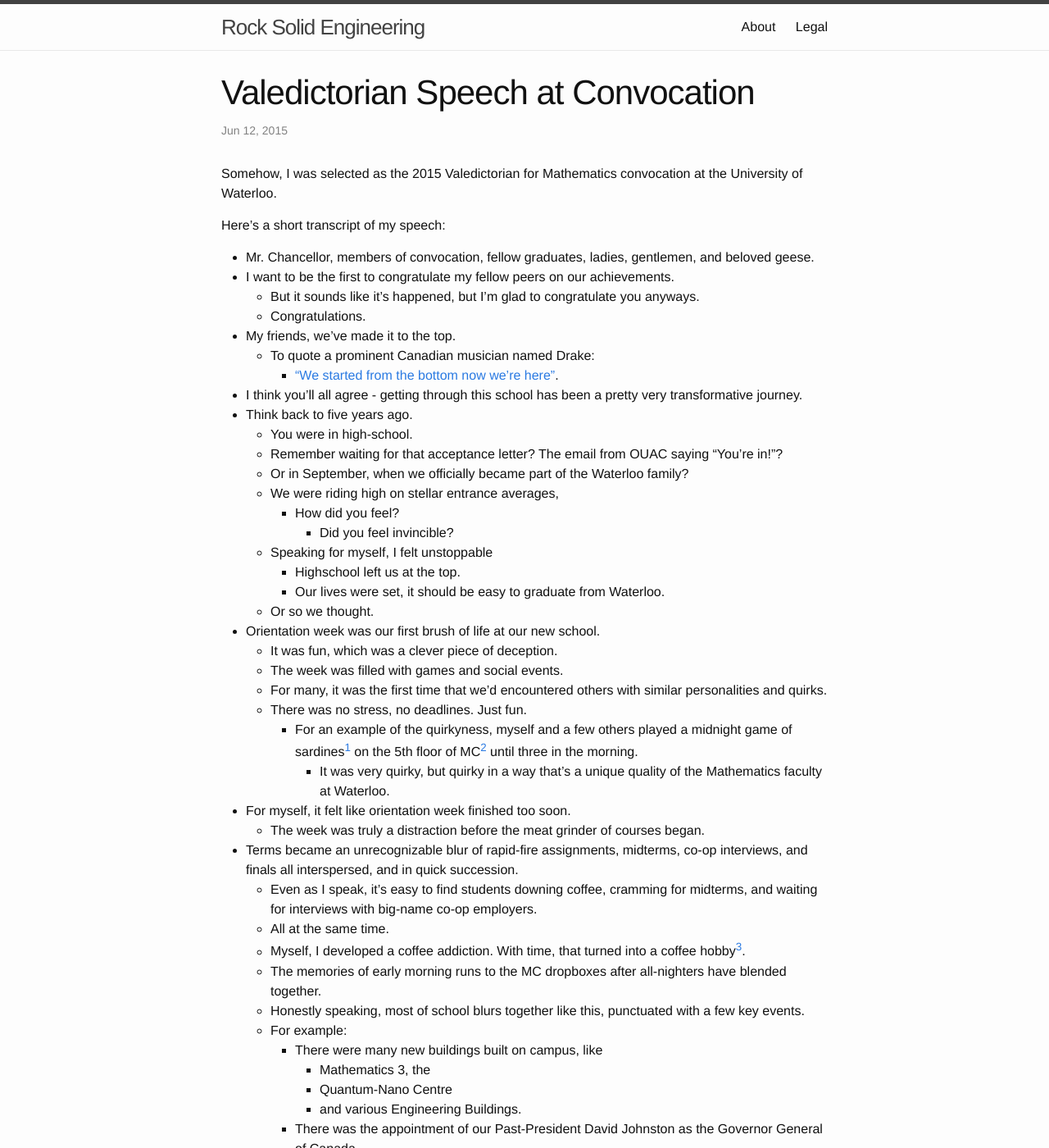
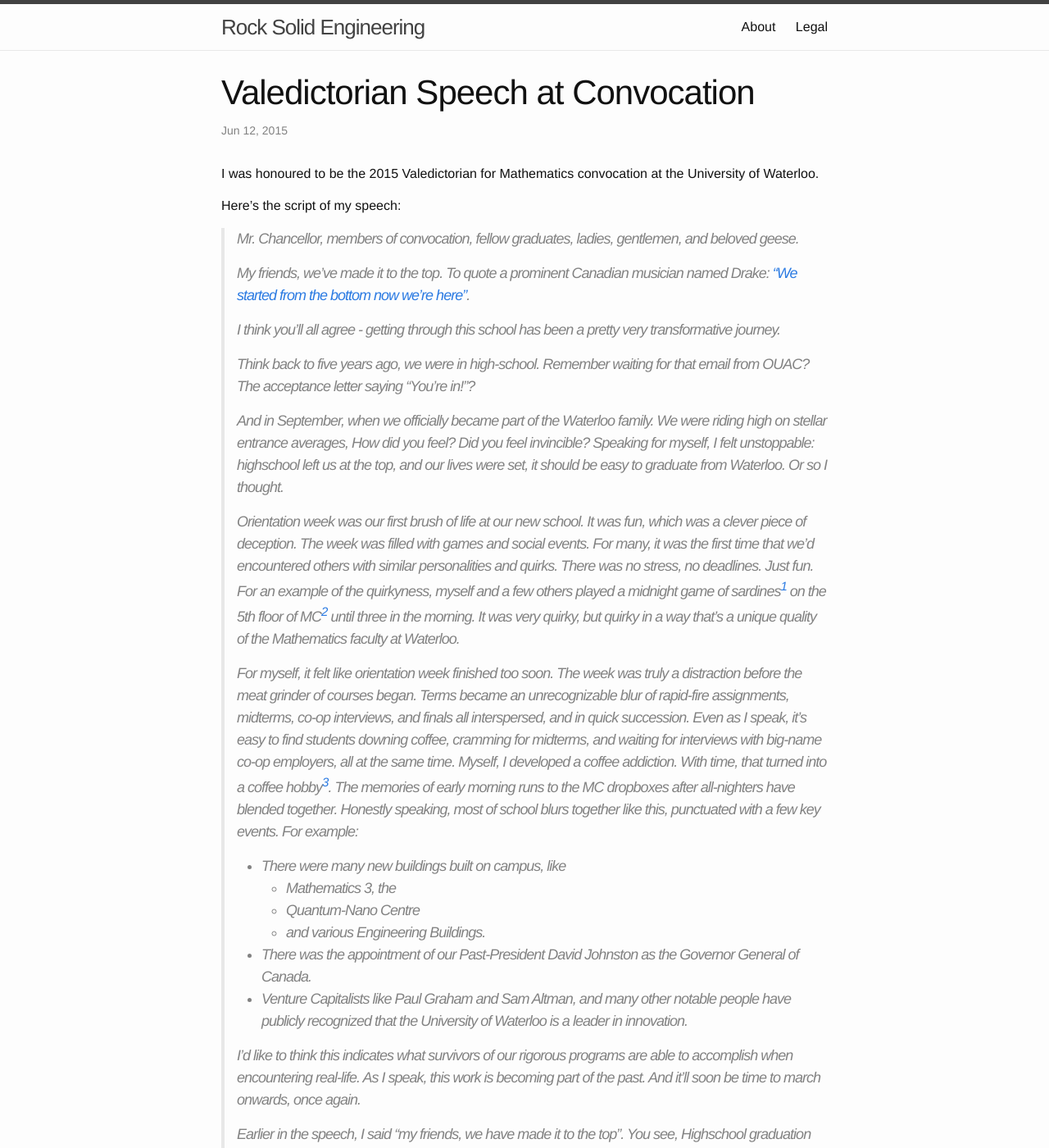
Before and after one commit to shalecraig/shalecraig.github.io, a Jekyll site: the page built from _posts/2015-06-18-valedictorian.markdown, in a window 1280 px wide and 1400 px high. Shown: the whole window at 82% size. Built offline with Jekyll 4.4.1, drawn with Linux system fonts in a browser that asks for light colours; some of the changed text lies outside the part shown.

Commit message:
Updated formatting, and cleaned up based on some feedback.

```diff
--- a/_posts/2015-06-18-valedictorian.markdown
+++ b/_posts/2015-06-18-valedictorian.markdown
@@ -6,100 +6,100 @@ comments: false
 categories:
 ---
 
-Somehow, I was selected as the 2015 Valedictorian for Mathematics convocation at the University of Waterloo.
+I was honoured to be the 2015 Valedictorian for Mathematics convocation at the University of Waterloo.
 
-Here's a short transcript of my speech:
+Here's the script of my speech:
 
-- Mr. Chancellor, members of convocation, fellow graduates, ladies, gentlemen, and beloved geese.
-- I want to be the first to congratulate my fellow peers on our achievements.
-  - But it sounds like it's happened, but I'm glad to congratulate you anyways.
-  - Congratulations.
-- My friends, we've made it to the top.
-  - To quote a prominent Canadian musician named Drake:
-    - ["We started from the bottom now we're here"](http://genius.com/Drake-started-from-the-bottom-lyrics).
-- I think you'll all agree - getting through this school has been a pretty very transformative journey.
-- Think back to five years ago.
-  - You were in high-school.
-  - Remember waiting for that acceptance letter? The email from OUAC saying "You're in!"?
-  - Or in September, when we officially became part of the Waterloo family?
-  - We were riding high on stellar entrance averages,
-    - How did you feel?
-      - Did you feel invincible?
-  - Speaking for myself, I felt unstoppable
-    - Highschool left us at the top.
-    - Our lives were set, it should be easy to graduate from Waterloo.
-  - Or so we thought.
-- Orientation week was our first brush of life at our new school.
-  - It was fun, which was a clever piece of deception.
-  - The week was filled with games and social events.
-  - For many, it was the first time that we'd encountered others with similar personalities and quirks.
-  - There was no stress, no deadlines. Just fun.
-    - For an example of the quirkyness, myself and a few others played a midnight game of sardines[^a] on  the 5th floor of MC[^1]
-      until three in the morning.
-      - It was very quirky, but quirky in a way that's a unique quality of the Mathematics faculty at Waterloo.
-- For myself, it felt like orientation week finished too soon.
-    - The week was truly a distraction before the meat grinder of courses began.
-- Terms became an unrecognizable blur of rapid-fire assignments, midterms, co-op interviews, and finals all interspersed, and in quick succession.
-    - Even as I speak, it's easy to find students downing coffee, cramming for midterms, and waiting for interviews with big-name co-op employers.
-    - All at the same time.
-  - Myself, I developed a coffee addiction. With time, that turned into a coffee hobby[^c].
-  - The memories of early morning runs to the MC dropboxes after all-nighters have blended together.
-  - Honestly speaking, most of school blurs together like this, punctuated with a few key events.
-  - For example:
-    - There were many new buildings built on campus, like
-      - Mathematics 3, the
-      - Quantum-Nano Centre
-      - and various Engineering Buildings.
-    - There was the appointment of our Past-President David Johnston as the Governor General of Canada.
-    - Venture Capitalists like Paul Graham and Sam Altman, and many other notable people have publicly recognized that the University of Waterloo is a leader in innovation.
-- I'd like to think this indicates what survivors of our rigorous programs are able to accomplish when encountering real-life.
-- But as I speak, this work is becoming part of the past.
-  - And it'll soon be time to march onwards, once again.
-- Earlier in the speech, I said "my friends, we have made it to the top"
-  - See:
-    - Highschool graduation looked and felt like the "top"
-    - Getting into Waterloo felt like the "top"
-    - Receiving an offer for the first co-op job felt like the "top"
-  - But when you look at these milestones together, by induction they're not the top.
-    - They're just inflection points
-      - Validation of where you are, and not where you're going
-    - They're chances to continue ascending
-      - or to allow yourself to become average
-      - the choice is yours, for yourself
-    - You've started from the bottom, and now you're here.
-  - I'll restate my point;
-    - When you find yourself in a place where you're excited and proud about your accomplishments
-      - It's important to enjoy it,
-    - But it's also a good time, to keep pushing.
-    - And widen the lead.
-- Maybe your friends and family will ask you about what you're doing next.
-  - Mine certainly have.
-  - "What's next?"
-  - "How are you going to keep improving?"
-- Unfortunately, that's the wrong question
-  - It's not about us
-    - or how high we can get
-  - It's about what we do with what we've learned
-    - It's about the difference we make in the communities we live in
-    - It's about the impact on the people we touch
-    - And it's about the relationships we form.
-- You may not have the answers to these questions yet,
-  - But you do have the tools to make it happen.
-  - Who would have thought, five years ago, that we would have been sitting _here_ in
-    - this room together.
-  - Think of all of what we've accomplished:
-    - We're about to get our diplomas
-    - We've developed friendships
-    - But most importantly, we have momentum.
-- Where this momentum takes you can be your choice.
-  - Make a conscious decision on which "top" is next, and work towards it.
-  - Think.
-- Enjoy your day,
-  - Take many photos
-  - Beware of the geese.
-  - Congratulations once again,
-  - Thank you.
+> Mr. Chancellor, members of convocation, fellow graduates, ladies, gentlemen, and beloved geese.
+>
+> My friends, we've made it to the top.
+> To quote a prominent Canadian musician named Drake:
+> ["We started from the bottom now we're here"](http://genius.com/Drake-started-from-the-bottom-lyrics).
+>
+> I think you'll all agree - getting through this school has been a pretty very transformative journey.
+>
+> Think back to five years ago, we were in high-school.
+> Remember waiting for that email from OUAC?
+> The acceptance letter saying "You're in!"?
+>
+> And in September, when we officially became part of the Waterloo family.
+> We were riding high on stellar entrance averages,
+> How did you feel?
+> Did you feel invincible?
+> Speaking for myself, I felt unstoppable: highschool left us at the top, and our lives were set, it should be easy to graduate from Waterloo.
+> Or so I thought.
+>
+> Orientation week was our first brush of life at our new school.
+> It was fun, which was a clever piece of deception.
+> The week was filled with games and social events.
+> For many, it was the first time that we'd encountered others with similar personalities and quirks.
+> There was no stress, no deadlines.
+> Just fun.
+> For an example of the quirkyness, myself and a few others played a midnight game of sardines[^a] on  the 5th floor of MC[^1] until three in the morning.
+> It was very quirky, but quirky in a way that's a unique quality of the Mathematics faculty at Waterloo.
+>
+> For myself, it felt like orientation week finished too soon.
+> The week was truly a distraction before the meat grinder of courses began.
+> Terms became an unrecognizable blur of rapid-fire assignments, midterms, co-op interviews, and finals all interspersed, and in quick succession.
+> Even as I speak, it's easy to find students downing coffee, cramming for midterms, and waiting for interviews with big-name co-op employers, all at the same time.
+> Myself, I developed a coffee addiction.
+> With time, that turned into a coffee hobby[^coffee].
+> The memories of early morning runs to the MC dropboxes after all-nighters have blended together.
+> Honestly speaking, most of school blurs together like this, punctuated with a few key events.
+> For example:
+>
+> - There were many new buildings built on campus, like
+>   - Mathematics 3, the
+>   - Quantum-Nano Centre
+>   - and various Engineering Buildings.
+> - There was the appointment of our Past-President David Johnston as the Governor General of Canada.
+> - Venture Capitalists like Paul Graham and Sam Altman, and many other notable people have publicly recognized that the University of Waterloo is a leader in innovation.
+>
+> I’d like to think this indicates what survivors of our rigorous programs are able to accomplish when encountering real-life.
+> As I speak, this work is becoming part of the past.
+> And it'll soon be time to march onwards, once again.
+>
+> Earlier in the speech, I said _"my friends, we have made it to the top"_.
+> You see, Highschool graduation looked and felt like the "top".
+> Getting into Waterloo felt like the "top".
+> Receiving an offer for the first co-op job felt like the "top".
+> But when you look at these milestones together, by induction they're not the top.
+> They're just inflection points.
+> They're validation of where you are, not where you're going.
+> They're chances to continue ascending, or to allow yourself to become average.
+> The choice of which way you to go is yours, for yourself.
+> You've started from the bottom, and now you're here.
+>
+> I'll restate my point;
+> When you find yourself in a place where you're excited and proud about your accomplishments, you deserve to enjoy it.
+> But it's also a good time to keep pushing and widen the lead.
+>
+> Maybe your friends and family will ask you about what you're doing next.
+> Mine certainly have.
+> _"What's next?"_
+> _"How are you going to keep improving?"_
+>
+> Unfortunately, that's the wrong question.
+> It's neither about us nor about how far we can go, but it's about what we do with what we've learned.
+> It's about the difference we make in the communities we live in. It's about the impact on the people we touch.
+> And it's about the relationships we form.
+>
+> You may not have the answers to these questions yet, but you do have the tools to make it happen.
+> Who would have thought, five years ago, that we would have been sitting _here_ in this room together.
+> Think of all of what we've accomplished: we're about to get our diplomas, we've developed friendships, and most importantly, we have momentum.
+>
+> Where this momentum takes you can be your choice.
+> Make a conscious decision on which "top" is next, and work towards it.
+> Think.
+>
+> Enjoy your day, take many photos, and beware of the geese.
+> Congratulations once again.
+>
+> Thank you.
+
+This work is licensed under the Creative Commons Attribution-ShareAlike 4.0 International License.
+To view a copy of this license, visit http://creativecommons.org/licenses/by-sa/4.0/.
 
 [^a]: Sardines is a game like hide-and-seek.
 [^1]: MC is what we call the  Mathematics and Computing Building.
-[^c]: Seriously though, check out [/r/coffee](https://np.reddit.com/r/coffee)
+[^coffee]: Seriously though, check out [/r/coffee](https://np.reddit.com/r/coffee).
```
